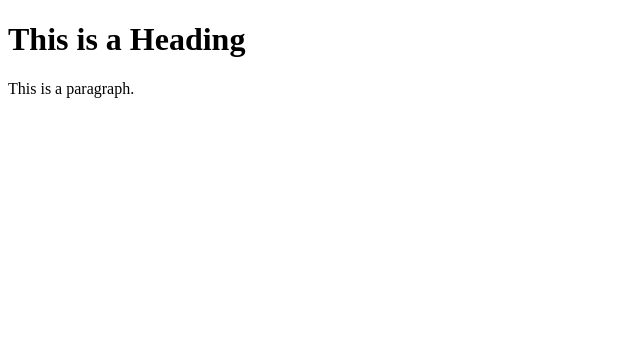
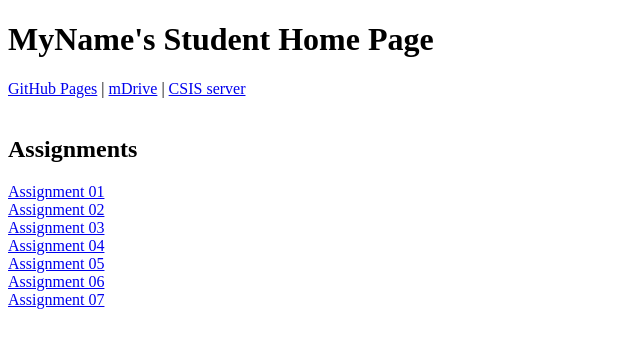
Before and after one commit to Regie09/Regie09part2.github.io, a plain HTML site: page index.html in a window 1280 px wide. Shown: the whole page, without its empty margins (0-640 px from the left). Drawn offline with Linux system fonts and the light colour scheme.

Commit message:
Update index.html

```diff
--- a/index.html
+++ b/index.html
@@ -5,8 +5,21 @@
 </head>
 <body>
 
-<h1>This is a Heading</h1>
-<p>This is a paragraph.</p>
+<h1>MyName's Student Home Page</h1>
+<a href="#">GitHub Pages</a> |
+<a href="#">mDrive</a> |
+<a href="#">CSIS server</a>
+<br />
+<br />
+<h2>Assignments</h2>
+<a href="#">Assignment 01</a><br />
+<a href="#">Assignment 02</a><br />
+<a href="#">Assignment 03</a><br />
+<a href="#">Assignment 04</a><br />
+<a href="#">Assignment 05</a><br />
+<a href="#">Assignment 06</a><br />
+<a href="#">Assignment 07</a><br />
+
 
 </body>
 </html>
```
